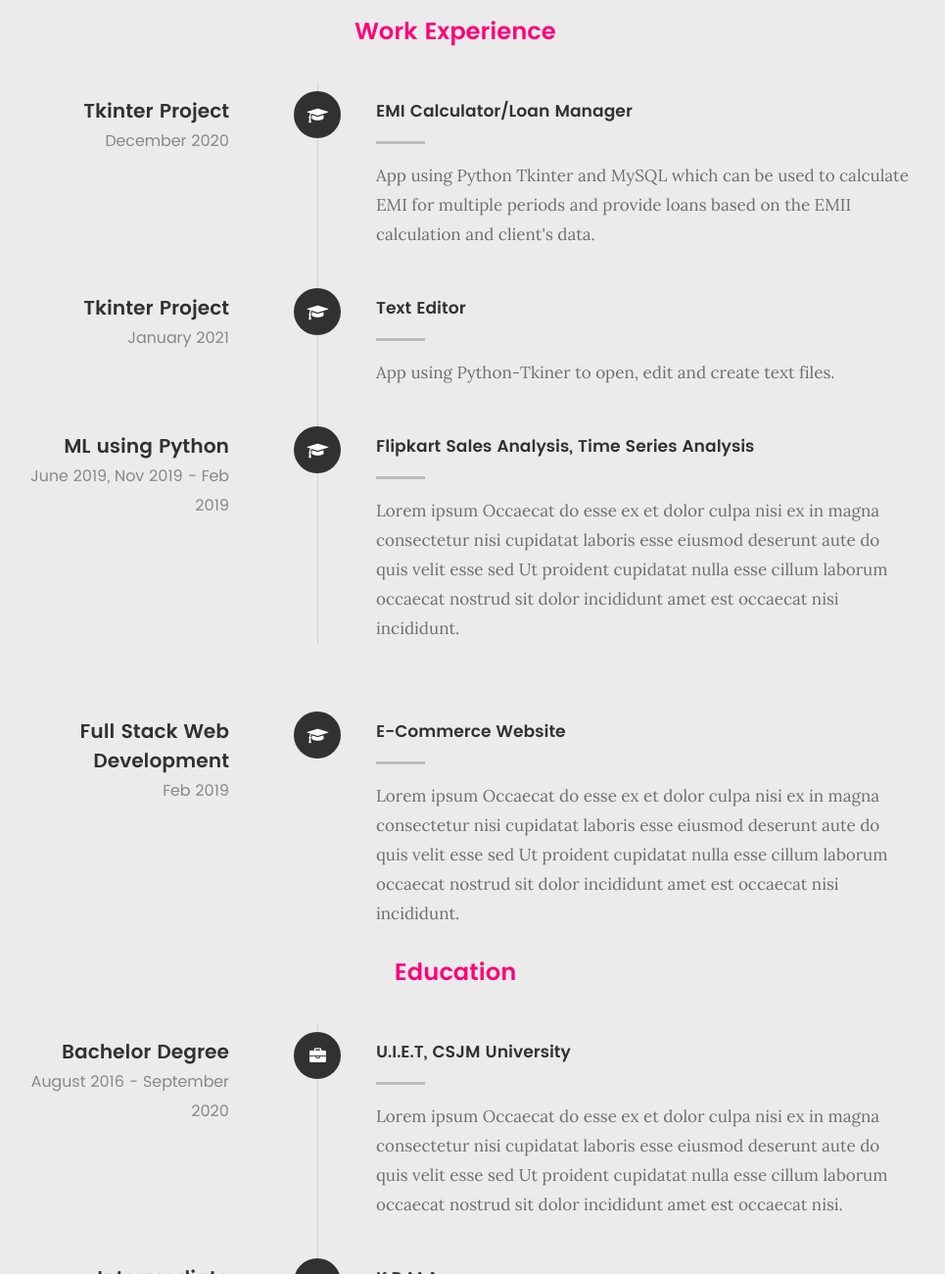
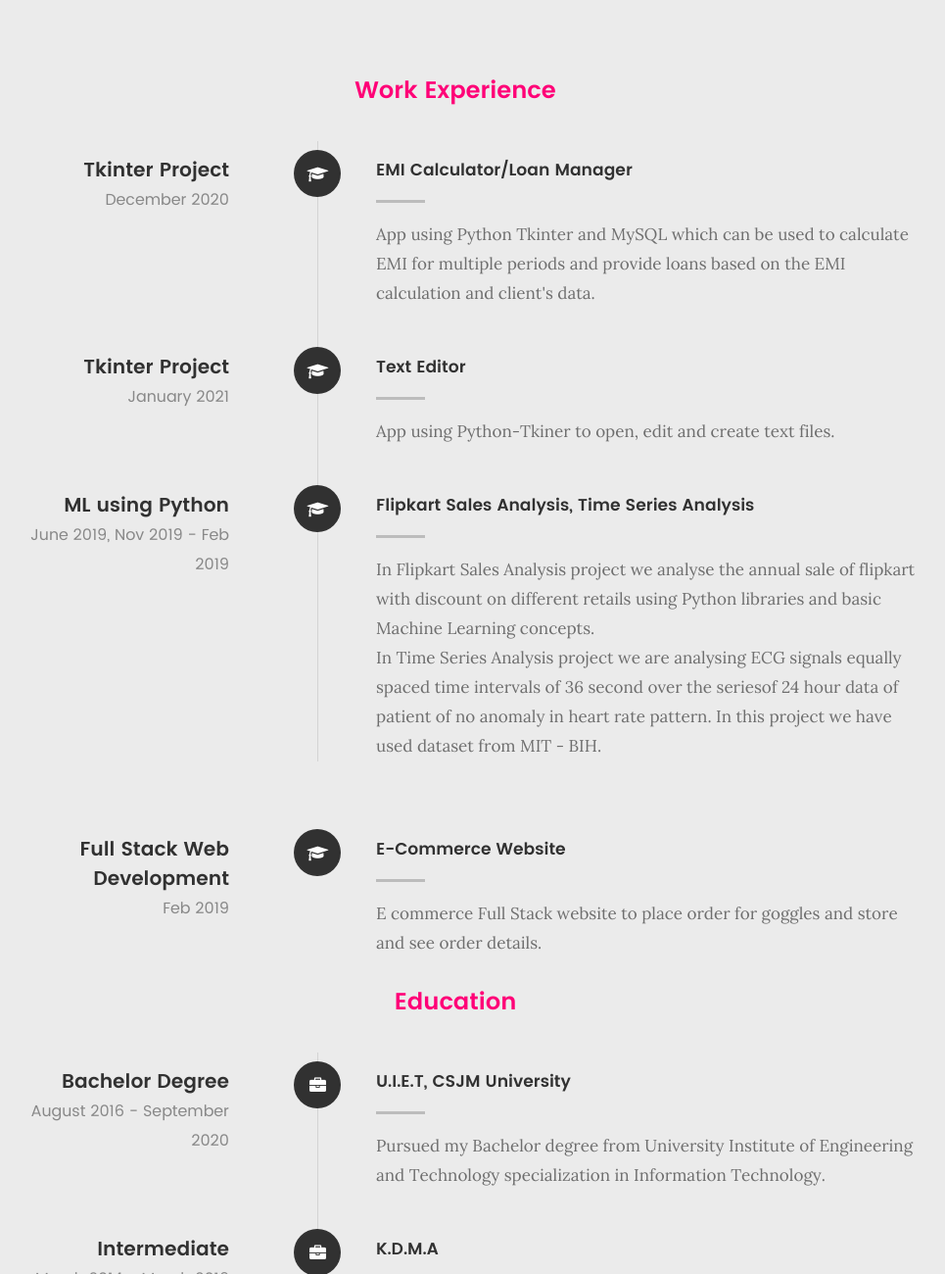
Before and after one commit to swatisrivas/swatisrivas.github.io, a plain HTML site: page index.html in a window 1280 px wide. Shown: the part 2249-3549 px from the top of the page at 98% size, without its empty margins (175-1140 px from the left). Drawn offline with Linux system fonts and the light colour scheme; files whose address does not match are found by name.

Commit message:
fill project details

```diff
--- a/index.html
+++ b/index.html
@@ -103,7 +103,7 @@
 
    			<div class="intro-info">
 
-   				<img src="images/profile-pic.jpg" alt="Profile Picture">
+   				<img src="images/profile-pic1.jpg" alt="Profile Picture">
 
    				<p class="lead">"My name is Swati Srivas, and my portfolio is representation of all that I've learned and accomplished as a Science and Engineering student." </p>
    			</div>
@@ -116,7 +116,7 @@
    		<div class="col-six tab-full">
 
    			<h3>Profile</h3>
-   			<p>Innovative and optimized solution seeker.Excited to be at the deployement phase of my new career as a dedicated and efficient Full Stack Developer. </p>
+   			<p>Innovative and optimized solution seeker. Excited to be at the deployement phase of my new career as a dedicated and efficient Full Stack Developer. </p>
 
    			<ul class="info-list">
    				<li>
@@ -147,7 +147,7 @@
    		<div class="col-six tab-full">
 
    			<h3>Skills</h3>
-   			<p>Lorem ipsum Qui veniam ut consequat ex ullamco nulla in non ut esse in magna sint minim officia consectetur nisi commodo ea magna pariatur nisi cillum.</p>
+   			<p>Full Stack Developer translates user requirements into  the overall architecture and implement the new system. A Full Stack Developer doesn't necessarily master all technologies. My genuine interest in below software technologies -</p>
 
 				<ul class="skill-bars">
 				   <li>
@@ -216,7 +216,7 @@
 
 	   				<div class="timeline-content">
 	   					<h4>EMI Calculator/Loan Manager</h4>
-	   					<p>App using Python Tkinter and MySQL which can be used to calculate EMI for multiple periods and provide loans based on the EMII calculation and client's data.</p>
+	   					<p>App using Python Tkinter and MySQL which can be used to calculate EMI for multiple periods and provide loans based on the EMI calculation and client's data.</p>
 	   				</div>
 
 	   			</div> <!-- /timeline-block -->
@@ -252,8 +252,10 @@
 
 	   				<div class="timeline-content">
 	   					<h4>Flipkart Sales Analysis, Time Series Analysis</h4>
-	   					<p>Lorem ipsum Occaecat do esse ex et dolor culpa nisi ex in magna consectetur nisi cupidatat laboris esse eiusmod deserunt aute do quis velit esse sed Ut proident cupidatat nulla esse cillum laborum occaecat nostrud sit dolor incididunt amet est occaecat nisi incididunt.</p>
-	   				</div>
+						   <p>In Flipkart Sales Analysis project we analyse the annual sale of flipkart with discount on different retails using Python libraries and basic Machine Learning concepts.</br>
+						   In Time Series Analysis project we are analysing ECG signals equally spaced time intervals of 36 second over the seriesof 24 hour data of patient of no anomaly in heart rate pattern. In this project we have used  dataset from MIT - BIH. </p>
+
+						</div>
 
 				   </div> <!-- /timeline-block -->
 
@@ -272,7 +274,7 @@
 
 					<div class="timeline-content">
 						<h4>E-Commerce Website</h4>
-						<p>Lorem ipsum Occaecat do esse ex et dolor culpa nisi ex in magna consectetur nisi cupidatat laboris esse eiusmod deserunt aute do quis velit esse sed Ut proident cupidatat nulla esse cillum laborum occaecat nostrud sit dolor incididunt amet est occaecat nisi incididunt.</p>
+						<p>E commerce Full Stack website to place order for goggles and store and see order details.</p>
 					</div>
 
 				</div> <!-- /timeline-block -->
@@ -308,7 +310,7 @@
 
 	   				<div class="timeline-content">
 	   					<h4>U.I.E.T, CSJM University</h4>
-	   					<p>Lorem ipsum Occaecat do esse ex et dolor culpa nisi ex in magna consectetur nisi cupidatat laboris esse eiusmod deserunt aute do quis velit esse sed Ut proident cupidatat nulla esse cillum laborum occaecat nostrud sit dolor incididunt amet est occaecat nisi.</p>
+	   					<p>Pursued my Bachelor degree from University Institute of Engineering and Technology specialization in Information Technology. </p>
 	   				</div>
 
 	   			</div> <!-- /timeline-block -->
@@ -326,7 +328,7 @@
 
 	   				<div class="timeline-content">
 	   					<h4>K.D.M.A</h4>
-	   					<p>Lorem ipsum Occaecat do esse ex et dolor culpa nisi ex in magna consectetur nisi cupidatat laboris esse eiusmod deserunt aute do quis velit esse sed Ut proident cupidatat nulla esse cillum laborum occaecat nostrud sit dolor incididunt amet est occaecat nisi incididunt.</p>
+	   					<p>I have completed my intermediate from K.D.M.A school.</p>
 	   				</div>
 
 	   			</div> <!-- /timeline-block -->
@@ -344,7 +346,7 @@
 
 	   				<div class="timeline-content">
 	   					<h4>Doon International School</h4>
-	   					<p>Lorem ipsum Occaecat do esse ex et dolor culpa nisi ex in magna consectetur nisi cupidatat laboris esse eiusmod deserunt aute do quis velit esse sed Ut proident cupidatat nulla esse cillum laborum occaecat nostrud sit dolor incididunt amet est occaecat nisi incididunt.</p>
+	   					<p>Completed my High school Doon International School.</p>
 	   				</div>
 
 	   			</div> <!-- /timeline-block -->
@@ -367,7 +369,7 @@
    			<h5>Contact</h5>
    			<h1>I'd Love To Hear From You.</h1>
 
-   			<p class="lead">Lorem ipsum Do commodo in proident enim in dolor cupidatat adipisicing dolore officia nisi aliqua incididunt Ut veniam lorem ipsum Consectetur ut in in eu do.</p>
+   			<p class="lead">If you have any questions, please feel free to drop me a line.</p>
 
    		</div>
    	</div> <!-- /section-intro -->
```
